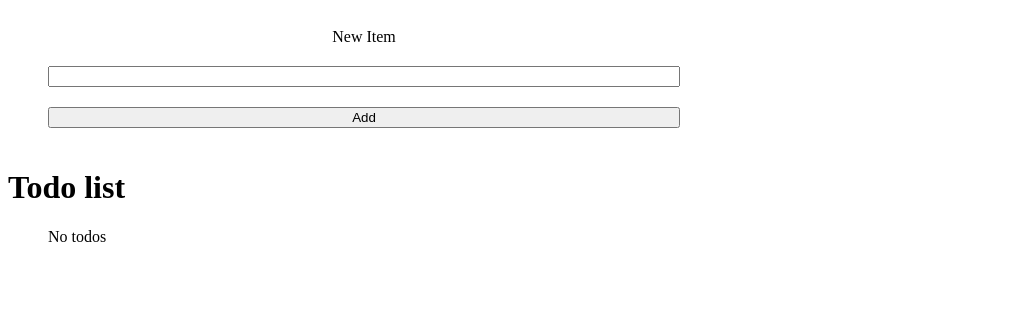
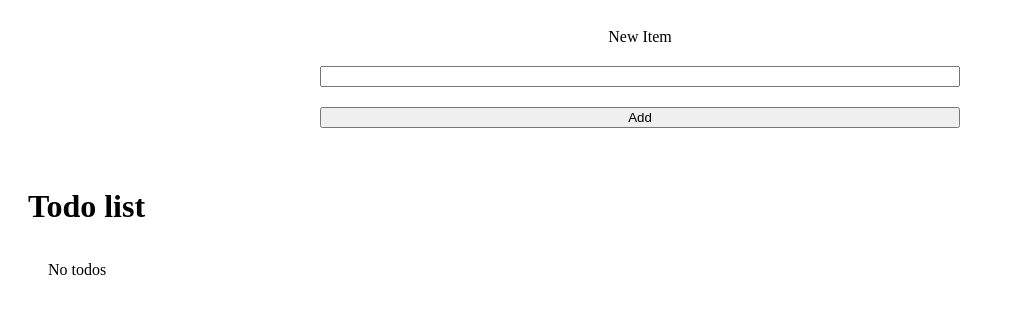
Before and after one commit to Cachumbin/react-todo-list, a React (Vite) app: page / in a window 1280 px wide. Shown: the top 314 px of the page, without its empty margins (0-1015 px from the left). Built offline with nearby package versions, Linux system fonts and the light colour scheme.

Commit message:
style: Setup the css grid and margins

```diff
--- a/src/App.css
+++ b/src/App.css
@@ -2,9 +2,9 @@
     padding: 20px;
     display: flex;
     flex-direction: column;
-    width: 50%;
+    width: 50vw;
     margin: 0px 20px 20px 20px;
-
+    justify-self: center;
 }
 
 .form-row {
@@ -19,3 +19,16 @@
     justify-content: center;
     margin-bottom: 20px;
 }
+
+.elements{
+    display: grid;
+    align-items: center;
+}
+
+.header {
+    margin: 20px;
+}
+
+.list{
+    list-style: none;
+}
--- a/src/App.jsx
+++ b/src/App.jsx
@@ -50,7 +50,7 @@ const App = () => {
   }
 
   return (
-    <div>
+    <div className='elements'>
       <TodoForm onSubmit={addTodo}/>
       <h1 className="header">Todo list</h1>
       <TodoList todos={todos} toggleTodo={toggleTodo} deleteTodo={deleteTodo}/>
```
